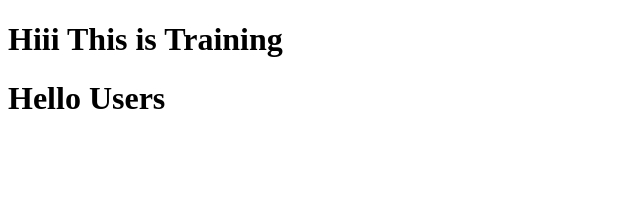
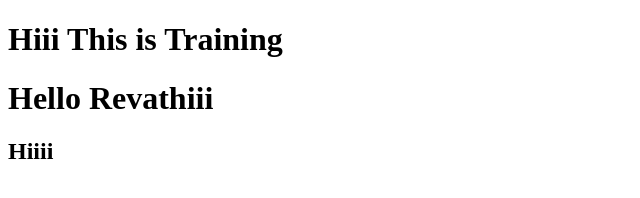
Before and after one commit to revathimattaparthi/web-serverss, a website: page html/index.html in a window 1280 px wide. Shown: the whole page, without its empty margins (0-640 px from the left). Drawn offline with Linux system fonts and the light colour scheme.

Commit message:
Updated index.html>

```diff
--- a/html/index.html
+++ b/html/index.html
@@ -7,6 +7,7 @@
 		<h1>Hiii This is Training</h1>
 	</head>
 	<body>
-		<h1>Hello Users</h1>
+		<h1>Hello Revathiii</h1>
+		<h2>Hiiii</h2>
 	</body>
 </html>
```
